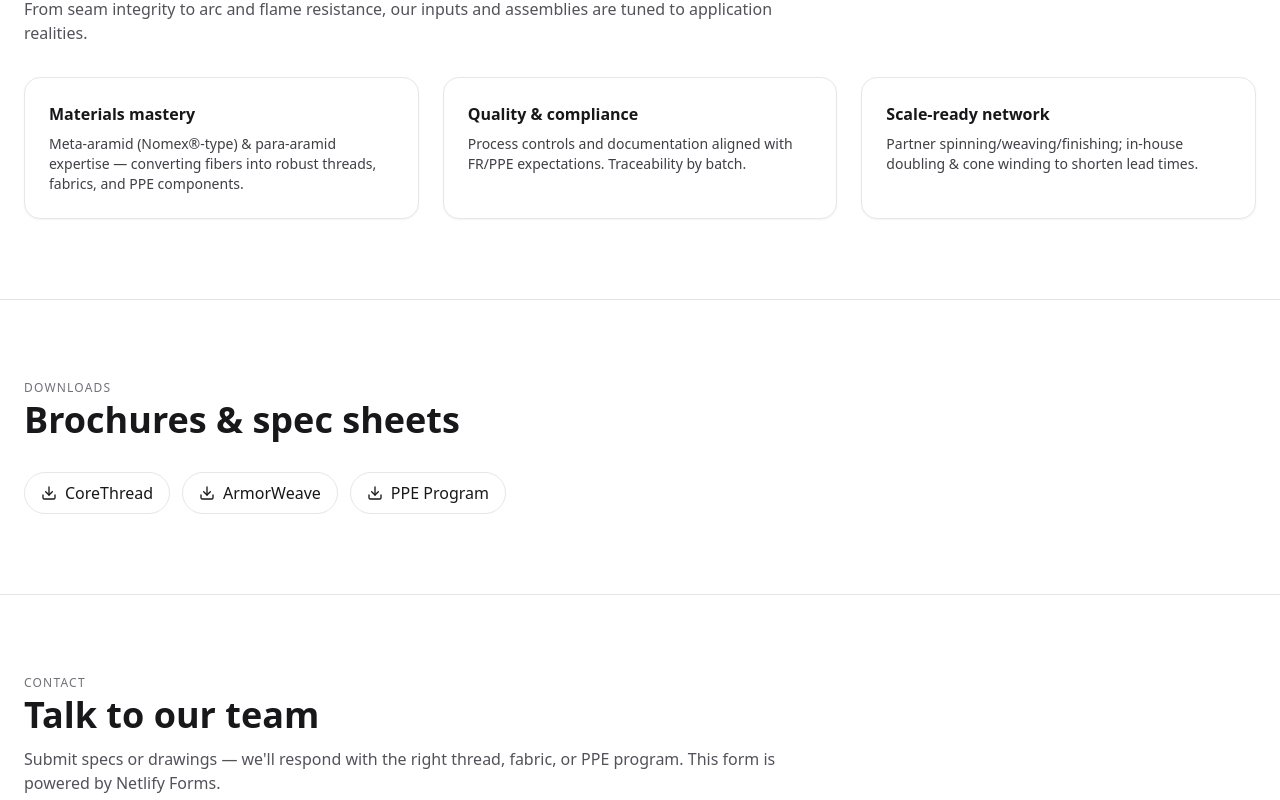
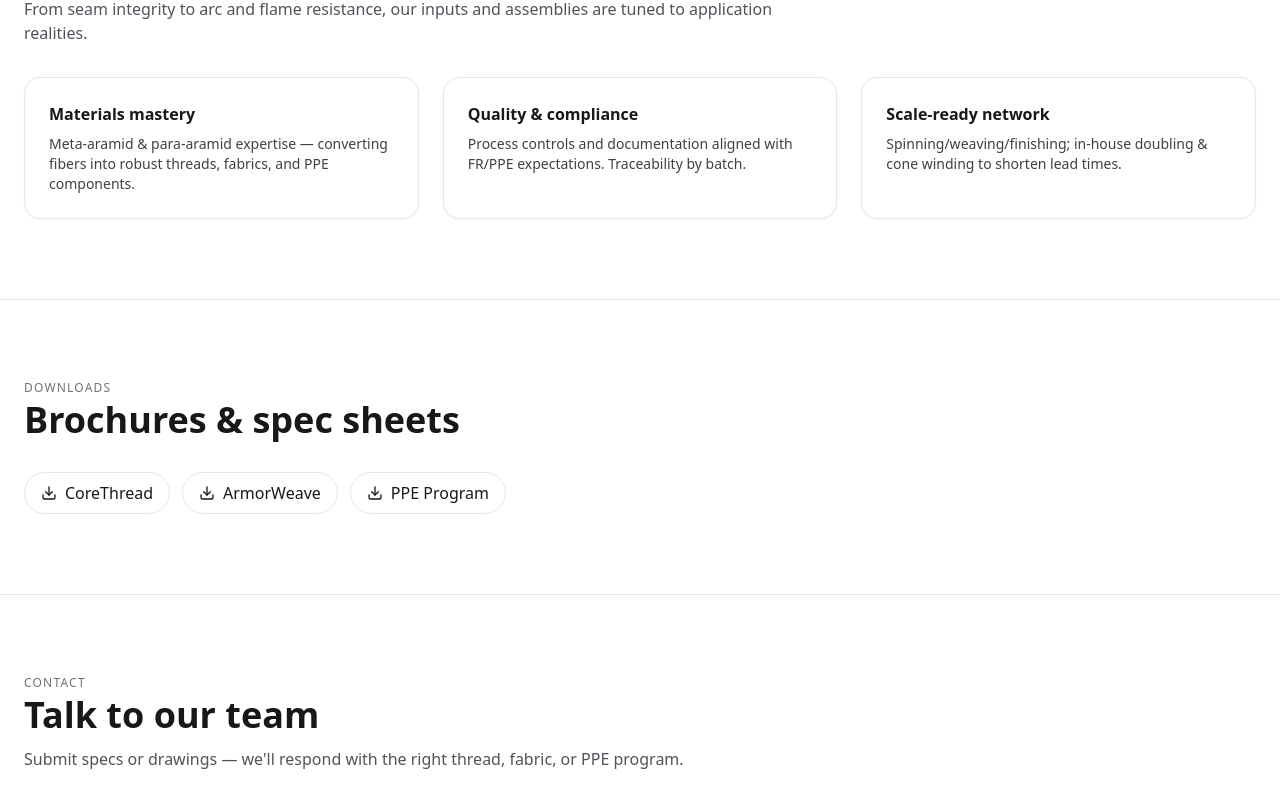
Before and after one commit to arnavzed147-ship-it/final, a React (Vite) app: page / in a window 1280 px wide. Shown: the part 1480-2280 px from the top of the page. Built offline with nearby package versions, Linux system fonts and the light colour scheme.

Commit message:
Update App.jsx

```diff
--- a/src/App.jsx
+++ b/src/App.jsx
@@ -168,7 +168,7 @@ export default function App() {
         <div className="grid md:grid-cols-3 gap-6">
           <Card>
             <h3 className="font-semibold">Materials mastery</h3>
-            <p className="text-sm text-zinc-700 mt-2">Meta‑aramid (Nomex®‑type) & para‑aramid expertise — converting fibers into robust threads, fabrics, and PPE components.</p>
+            <p className="text-sm text-zinc-700 mt-2">Meta‑aramid & para‑aramid expertise — converting fibers into robust threads, fabrics, and PPE components.</p>
           </Card>
           <Card>
             <h3 className="font-semibold">Quality & compliance</h3>
@@ -176,7 +176,7 @@ export default function App() {
           </Card>
           <Card>
             <h3 className="font-semibold">Scale‑ready network</h3>
-            <p className="text-sm text-zinc-700 mt-2">Partner spinning/weaving/finishing; in‑house doubling & cone winding to shorten lead times.</p>
+            <p className="text-sm text-zinc-700 mt-2"> Spinning/weaving/finishing; in‑house doubling & cone winding to shorten lead times.</p>
           </Card>
         </div>
       </Section>
@@ -195,7 +195,7 @@ export default function App() {
         id="contact"
         eyebrow="Contact"
         title="Talk to our team"
-        lead="Submit specs or drawings — we'll respond with the right thread, fabric, or PPE program. This form is powered by Netlify Forms."
+        lead="Submit specs or drawings — we'll respond with the right thread, fabric, or PPE program."
       >
         <div className="grid md:grid-cols-2 gap-6">
           <Card>
```
